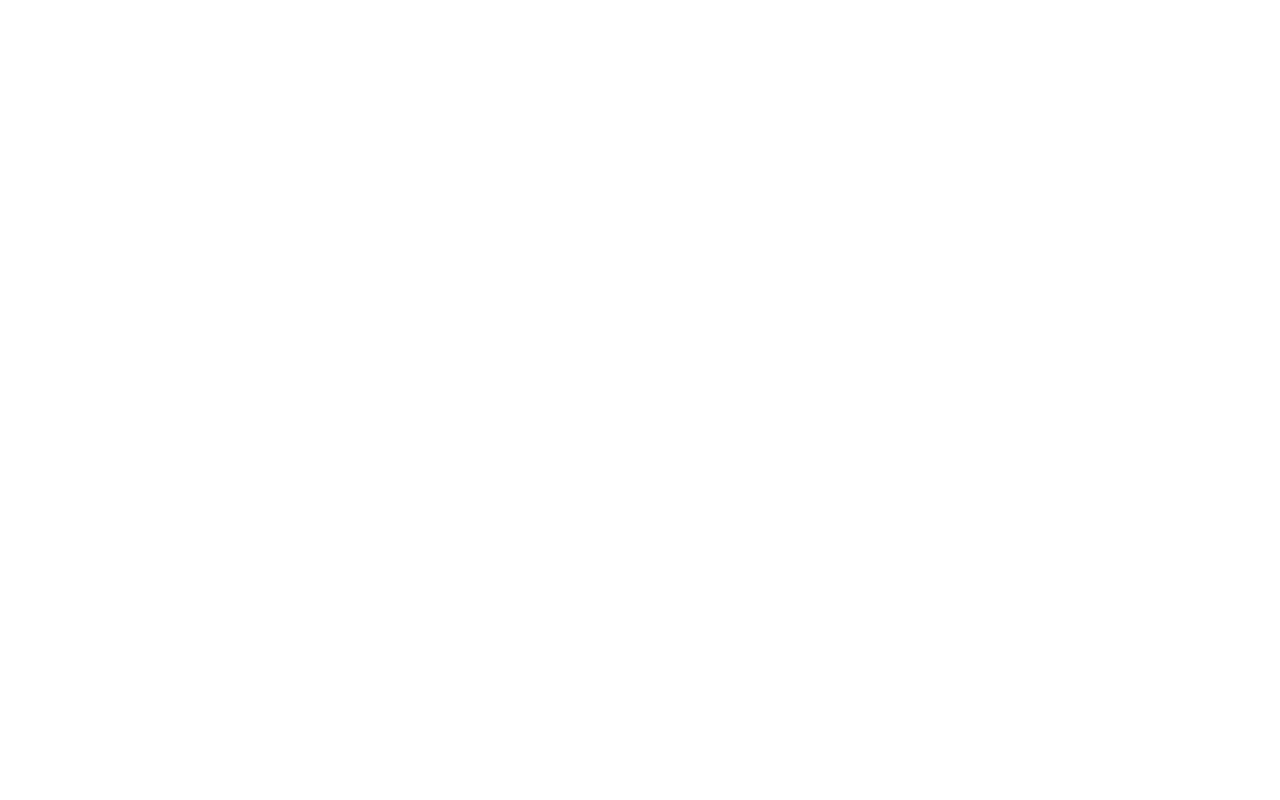
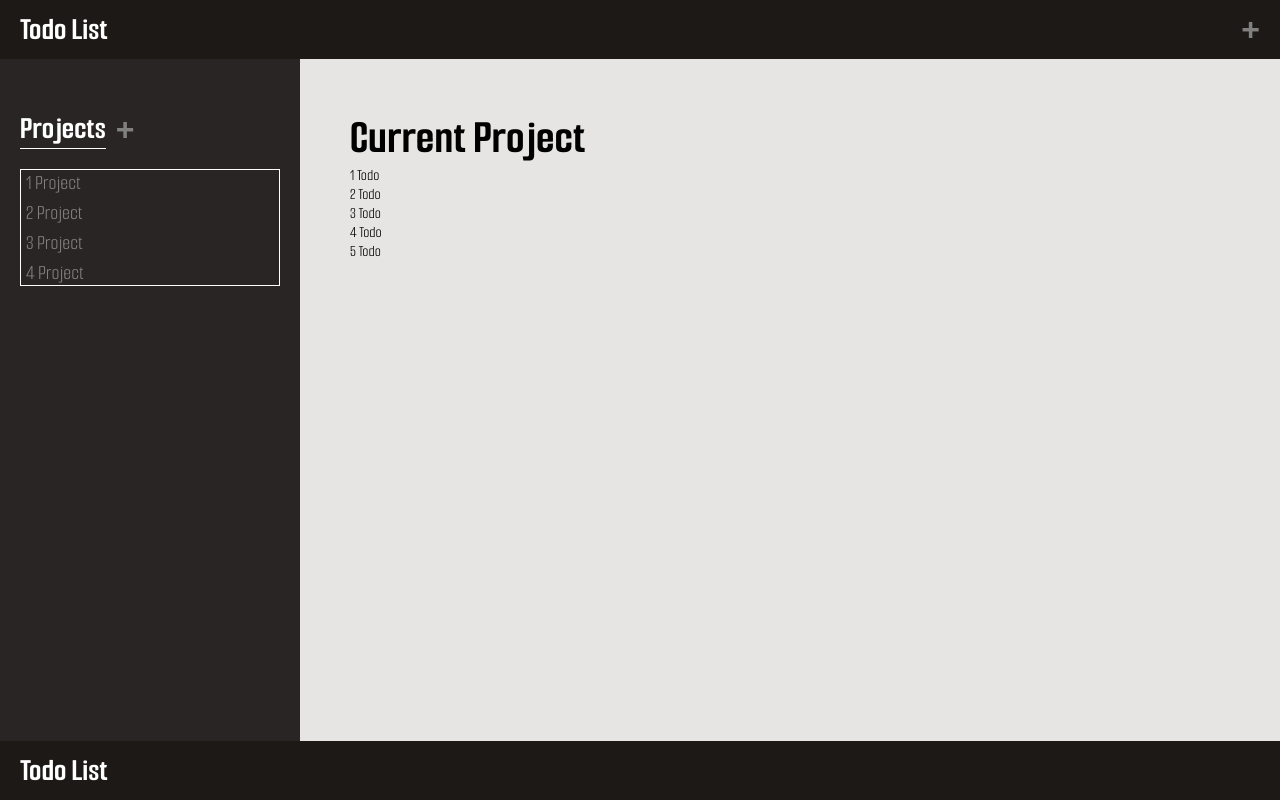
Before and after one commit to Jsonng7952/todo-list, a website built with webpack: page dist/index.html in a window 1280 px wide. Built offline with nearby package versions, Linux system fonts and the light colour scheme.

Commit message:
Added template layout for todo list

```diff
--- a/src/index.js
+++ b/src/index.js
@@ -0,0 +1 @@
+import './style.css';
--- /dev/null
+++ b/src/modules/Project.js
@@ -0,0 +1,19 @@
+class Project {
+
+    tasks = [];
+
+    constructor(name) {
+        this.name = name;
+    }
+
+    addTask(todo) {
+        this.tasks.push(todo);
+    }
+
+    deleteTask(todo) {
+        const index = this.tasks.indexOf(todo);
+        if(index > -1) {
+            this.tasks.splice(index, 1);
+        }
+    }
+}
--- /dev/null
+++ b/src/modules/ToDoList.js
@@ -0,0 +1,15 @@
+class ToDoList {
+
+    static projects = [];
+
+    addProject(project) {
+        this.projects.push(project);
+    }
+
+    deleteProject(project) {
+        const index = this.projects.indexOf(project);
+        if(index > -1) {
+            this.projects.splice(index, 1);
+        }
+    }
+}
--- /dev/null
+++ b/src/modules/Todo.js
@@ -0,0 +1,41 @@
+class Todo {
+
+    constructor(title, description, dueDate, priority) {
+        this.title = title;
+        this.description = description;
+        this.dueDate = dueDate;
+        this.priority = priority;
+    }
+
+    setTitle(title) {
+        this.title = title;
+    }
+
+    setDescription(description) {
+        this.description = description;
+    }
+
+    setDate(dueDate) {
+        this.dueDate = dueDate;
+    }
+
+    setPriority(priority) {
+        this.priority = priority;
+    }
+
+    getTitle() {
+        return this.title;
+    }
+
+    getDescription() {
+        return this.description;
+    }
+
+    getDate() {
+        return this.dueDate;
+    }
+
+    getPriority() {
+        return this.priority;
+    }
+}
--- a/src/style.css
+++ b/src/style.css
@@ -0,0 +1,116 @@
+@font-face {
+    font-family: pageFont;
+    src: url('./fonts/SmoochSans-VariableFont_wght.ttf');
+}
+
+body {
+    margin: 0;
+    height: 100vh;
+    display: grid;
+    grid-template-rows: auto 1fr auto;
+    font-family: pageFont;
+}
+
+header {
+    background-color: #1c1917;
+    display: flex;
+    justify-content: space-between;
+    align-items: center;
+    padding: 10px 20px 10px 20px;
+}
+
+.header-title {
+    font-size: 2rem;
+    font-weight: bold;
+    color: #ffffff;
+}
+
+.add-todo-btn {
+    background: none;
+    border: none;
+    font-size: 2rem;
+    font-weight: bold;
+    color: #808080;
+    cursor: pointer;
+    padding: 0;
+}
+
+.add-todo-btn:hover {
+    color: #ffffff;
+}
+
+#content {
+    display: grid;
+    grid-template-columns: 300px 1fr;
+}
+
+#content .sidebar {
+    background-color: #292524;
+    padding: 50px 20px 50px 20px;
+    display: flex;
+    flex-direction: column;
+    gap: 20px;
+}
+
+#content .sidebar-title {
+    font-size: 2rem;
+    font-weight: bold;
+    color: #ffffff;
+    border-bottom: 1px solid white;
+}
+
+.add-project-btn {
+    background: none;
+    border: none;
+    font-size: 2rem;
+    font-weight: bold;
+    color: #808080;
+    cursor: pointer;
+    padding: 0;
+}
+
+.add-project-btn:hover {
+    color: #ffffff;
+}
+
+.sidebar-heading {
+    display: flex;
+    gap: 10px;
+}
+
+.projects {
+    border: 1px solid white;
+    padding-left: 5px;
+    display: flex;
+    flex-direction: column;
+    gap: 5px;
+}
+
+.project {
+    color: #808080;
+    font-size: 1.3rem;
+    cursor: pointer;
+}
+
+.project:hover {
+    color: white;
+}
+
+#content .current-project {
+    background-color: #e7e5e4;
+    padding: 50px;
+}
+
+.current-project-title {
+    font-size: 3rem;
+    font-weight: bold;
+}
+
+
+footer {
+    background-color: #1c1917;
+    padding: 10px 20px 10px 20px;
+    font-size: 2rem;
+    font-weight: bold;
+    color: #ffffff;
+}
```
Also changed, not shown: dist/index.html.
